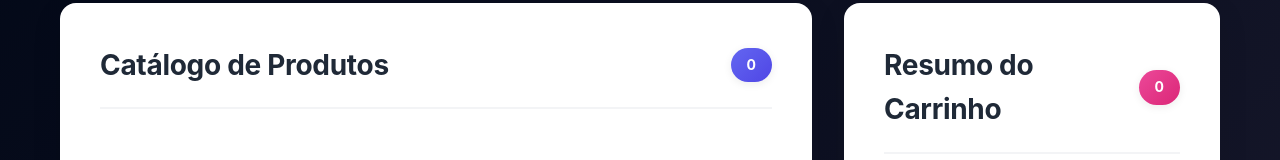
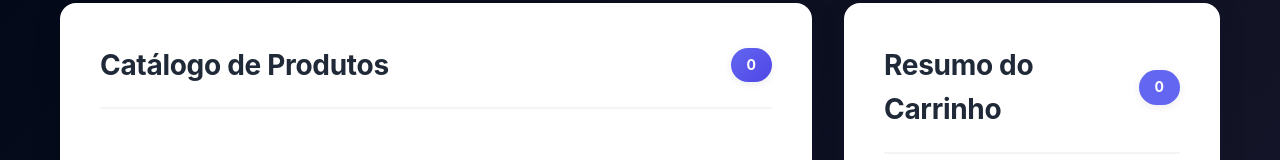
Before and after one commit to Guielihan/carrinho-de-compras-com-array.reduce, a plain HTML site: page index.html in a window 1280 px wide. Shown: the part 157-317 px from the top of the page. Drawn offline with Linux system fonts and the light colour scheme.

Commit message:
alteração da cor do cart-badge

```diff
--- a/css/style.css
+++ b/css/style.css
@@ -222,7 +222,7 @@ body {
 }
 
 .cart-badge {
-    background: linear-gradient(135deg, var(--accent) 0%, #db2777 100%);
+    background: var(--primary);
     color: var(--white);
     padding: 6px 16px;
     border-radius: 24px;
```
